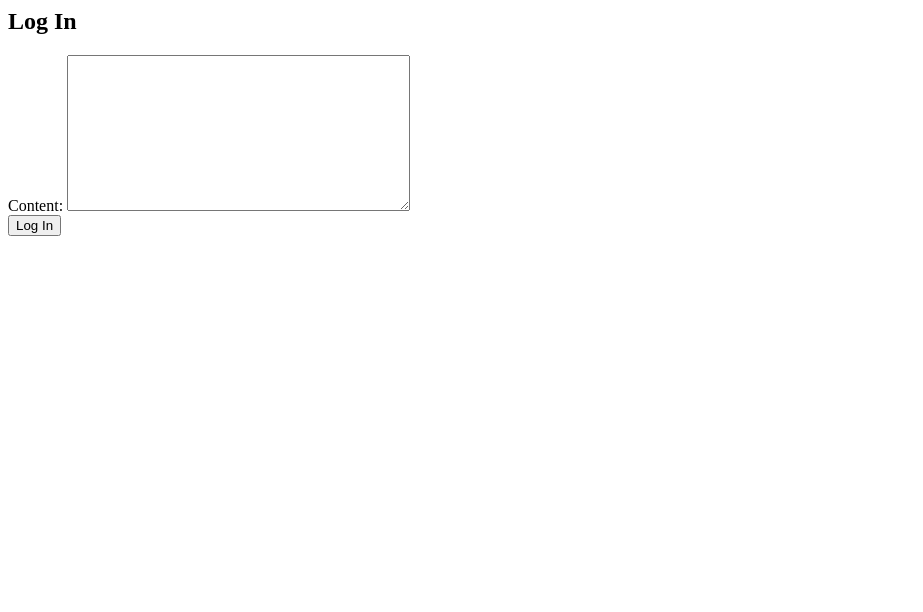
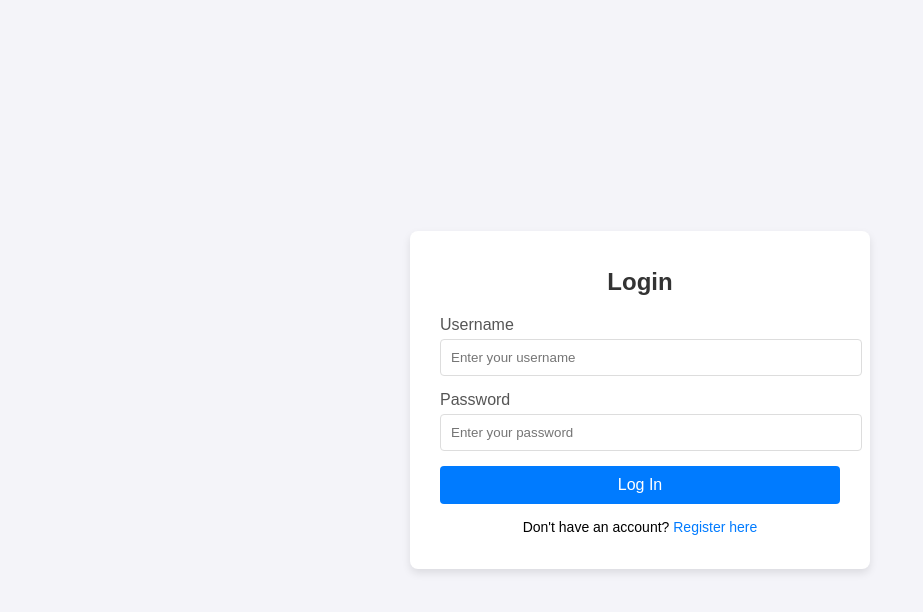
Before and after one commit to mariedelamontagne/Youtube_app, a Django app: template videos/templates/videos/login.html in a window 1280 px wide. Shown: the top 612 px of the page, without its empty margins (0-923 px from the left). Run offline with Django 5.2, Linux system fonts and the light colour scheme; the template is opened without the code that fills it: values that come from a table or form of the project are taken from there, others are empty.

Commit message:
login, signup, video list broken

```diff
--- a/videos/templates/registration/login.html
+++ /dev/null
@@ -1,6 +0,0 @@
-<h2>Log In</h2>
-<form method="post">
-  {% csrf_token %}
-  {{ form }}
-  <button type="submit">Log In</button>
-</form>
--- a/videos/templates/videos/login.html
+++ b/videos/templates/videos/login.html
@@ -1,6 +1,97 @@
-<h2>Log In</h2>
-<form method="post">
-  {% csrf_token %}
-  {{ form }}
-  <button type="submit">Log In</button>
-</form>
+<!DOCTYPE html>
+<html lang="en">
+<head>
+    <meta charset="UTF-8">
+    <meta name="viewport" content="width=device-width, initial-scale=1.0">
+    <title>Login</title>
+    <style>
+        body {
+            font-family: Arial, sans-serif;
+            background-color: #f4f4f9;
+            margin: 0;
+            padding: 0;
+            display: flex;
+            justify-content: center;
+            align-items: center;
+            height: 100vh;
+        }
+
+        .login-container {
+            background: #fff;
+            padding: 20px 30px;
+            border-radius: 8px;
+            box-shadow: 0 4px 8px rgba(0, 0, 0, 0.1);
+            width: 100%;
+            max-width: 400px;
+        }
+
+        .login-container h1 {
+            margin-bottom: 20px;
+            font-size: 24px;
+            color: #333;
+            text-align: center;
+        }
+
+        .login-container label {
+            display: block;
+            margin-bottom: 5px;
+            color: #555;
+        }
+
+        .login-container input[type="text"],
+        .login-container input[type="password"] {
+            width: 100%;
+            padding: 10px;
+            margin-bottom: 15px;
+            border: 1px solid #ddd;
+            border-radius: 4px;
+        }
+
+        .login-container button {
+            width: 100%;
+            padding: 10px;
+            background: #007BFF;
+            border: none;
+            border-radius: 4px;
+            color: #fff;
+            font-size: 16px;
+            cursor: pointer;
+        }
+
+        .login-container button:hover {
+            background: #0056b3;
+        }
+
+        .login-container p {
+            margin-top: 15px;
+            text-align: center;
+            font-size: 14px;
+        }
+
+        .login-container p a {
+            color: #007BFF;
+            text-decoration: none;
+        }
+
+        .login-container p a:hover {
+            text-decoration: underline;
+        }
+    </style>
+</head>
+<body>
+    <div class="login-container">
+        <h1>Login</h1>
+        <form action="{% url 'login' %}" method="post">
+            {% csrf_token %}
+            <label for="username">Username</label>
+            <input type="text" id="username" name="username" placeholder="Enter your username" required>
+
+            <label for="password">Password</label>
+            <input type="password" id="password" name="password" placeholder="Enter your password" required>
+
+            <button type="submit">Log In</button>
+        </form>
+        <p>Don't have an account? <a href="{% url 'register' %}">Register here</a></p>
+    </div>
+</body>
+</html>
--- a/videos/urls.py
+++ b/videos/urls.py
@@ -2,7 +2,6 @@ from django.contrib import admin
 from django.urls import include, path
 from django.views.generic.base import TemplateView
 from . import views
-from django.urls import path
 from .views import SignUpView
 
 urlpatterns = [
```
